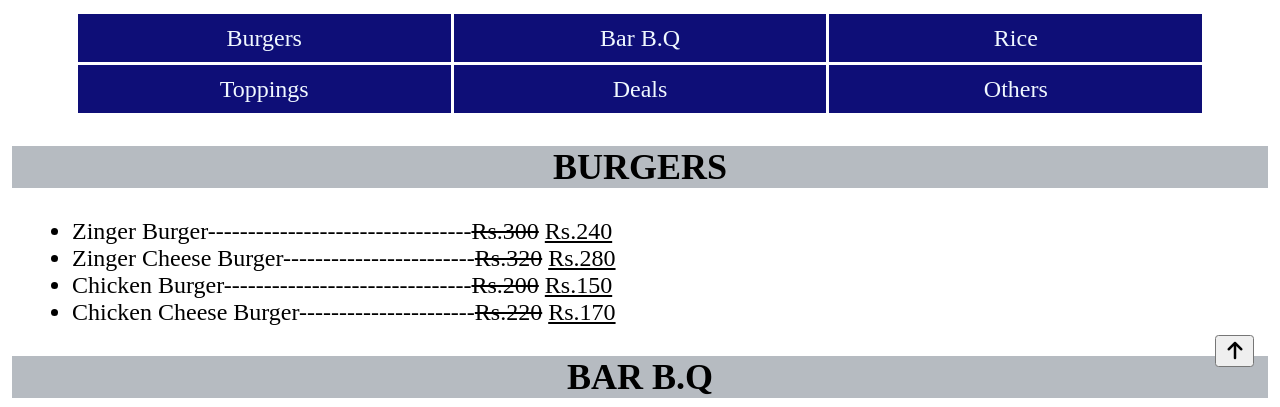
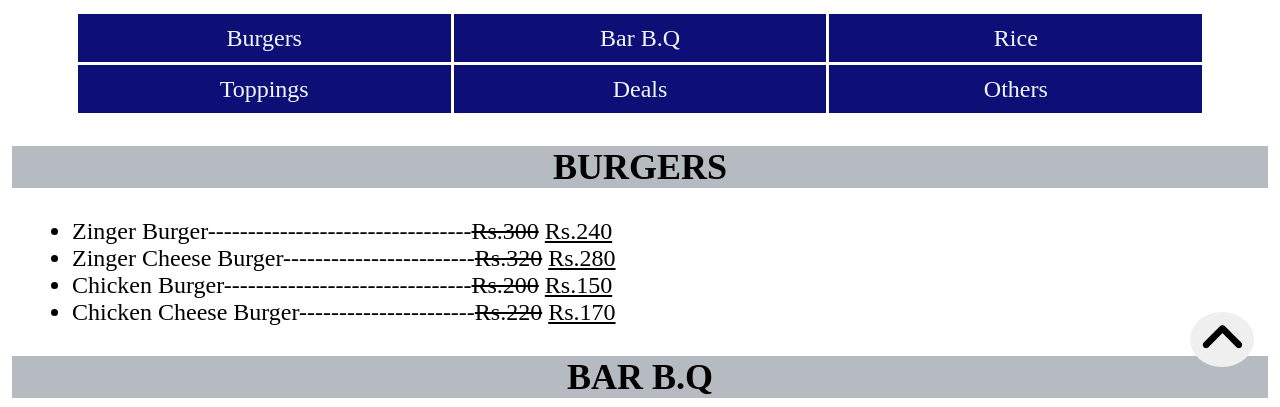
Before and after one commit to mohtishim/mini-web-layout, a plain HTML site: page index.html in a window 1280 px wide. Shown: the part 393-800 px from the top of the page. Drawn offline with Linux system fonts and the light colour scheme.

Commit message:
button circle

```diff
--- a/Fruits/style.css
+++ b/Fruits/style.css
@@ -82,9 +82,23 @@ button{
     position: fixed;
     right: 2%;
     bottom: 5%;
+    border-radius: 50%;
+    border: 0;
 }
 
 button a{
     text-decoration: none;
     color: black;
 }
+
+i{
+    font-size: 35px;
+    font-weight: 100;
+}
+
+i:hover{
+    color: white;
+}
+button:hover{
+    background-color: blue;
+}
--- a/Grocery/style.css
+++ b/Grocery/style.css
@@ -82,9 +82,23 @@ button{
     position: fixed;
     right: 2%;
     bottom: 5%;
+    border-radius: 50%;
+    border: 0;
 }
 
 button a{
     text-decoration: none;
     color: black;
 }
+
+i{
+    font-size: 35px;
+    font-weight: 100;
+}
+
+i:hover{
+    color: white;
+}
+button:hover{
+    background-color: blue;
+}
--- a/index.html
+++ b/index.html
@@ -110,6 +110,6 @@
         <li>Chicken Cheese Burger----------------------<span class="cut">Rs.220</span> <span class="uline">Rs.170</span> </li>
     </ul>
   </div>
-  <button><a href="#"><i class="fa-solid fa-arrow-up"></i></a></button>
+  <button><a href="#"><i class="fa-solid fa-angle-up"></i></a></button>
 </body>
 </html>
--- a/style.css
+++ b/style.css
@@ -87,4 +87,19 @@ button{
     position: fixed;
     right: 2%;
     bottom: 5%;
+    border-radius: 50%;
+    border: 0;
+
 }
+
+i{
+    font-size: 35px;
+    font-weight: 100;
+}
+
+i:hover{
+    color: white;
+}
+button:hover{
+    background-color: blue;
+}
```
Also changed, not shown: Fruits/fruits.html (+1 -1 lines), Grocery/grocery.html (+1 -1 lines).
